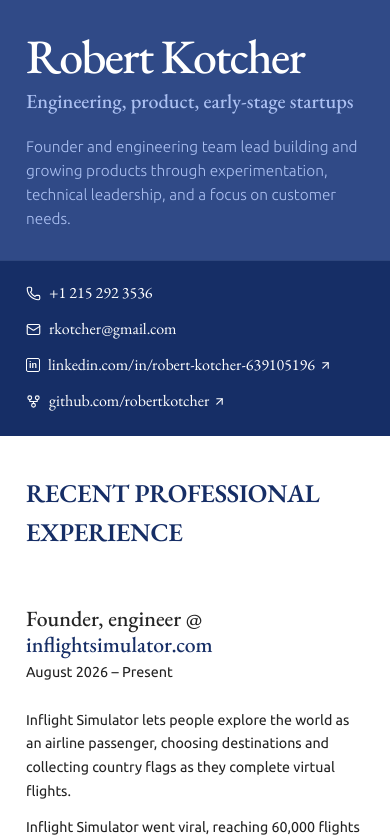
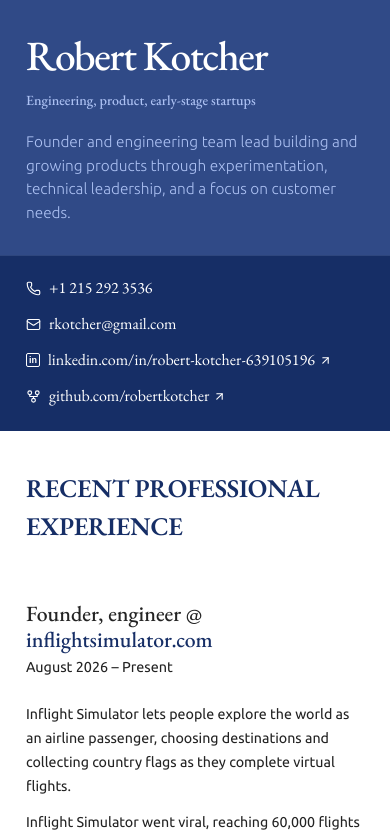
Before and after one commit to robertkotcher/robertkotcher.com, a Next.js app: page / in a window 390 px wide. Shown: the top 838 px of the page. Built offline with nearby package versions, Linux system fonts and the light colour scheme.

Commit message:
Balance resume header and keep tagline on one line

```diff
--- a/app/globals.css
+++ b/app/globals.css
@@ -47,7 +47,7 @@ a {
   background: var(--navy-soft);
   color: var(--paper);
   display: grid;
-  grid-template-columns: minmax(290px, 44.5%) minmax(0, 55.5%);
+  grid-template-columns: minmax(0, 52%) minmax(0, 48%);
 }
 
 .identity,
@@ -61,29 +61,32 @@ a {
   display: flex;
   flex-direction: column;
   justify-content: center;
+  padding-right: 20px;
 }
 
 .identity h1 {
   font-family: var(--font-garamond), Georgia, serif;
-  font-size: clamp(3rem, 5.2vw, 4.25rem);
+  font-size: clamp(2.6rem, 5.2vw, 4rem);
   font-weight: 500;
   letter-spacing: -0.035em;
-  line-height: 0.92;
+  line-height: 1.05;
   margin: 0;
 }
 
 .identity p {
   color: var(--periwinkle);
   font-family: var(--font-garamond), Georgia, serif;
-  font-size: clamp(1.25rem, 2vw, 1.56rem);
+  font-size: clamp(0.75rem, 3.6vw, 1.35rem);
   font-weight: 500;
   line-height: 1.15;
-  margin: 12px 0 0;
+  margin: 14px 0 0;
+  white-space: nowrap;
 }
 
 .summary {
   align-items: center;
   display: flex;
+  padding-left: 24px;
 }
 
 .summary p {
@@ -320,6 +323,23 @@ a:focus-visible {
   outline-offset: 3px;
 }
 
+@media (max-width: 980px) {
+  .resume-header {
+    grid-template-columns: 1fr;
+  }
+
+  .identity {
+    min-height: auto;
+    padding-bottom: 20px;
+  }
+
+  .summary {
+    min-height: auto;
+    padding-top: 0;
+    padding-left: 44px;
+  }
+}
+
 @media (max-width: 760px) {
   .resume-shell {
     padding: 0;
```
